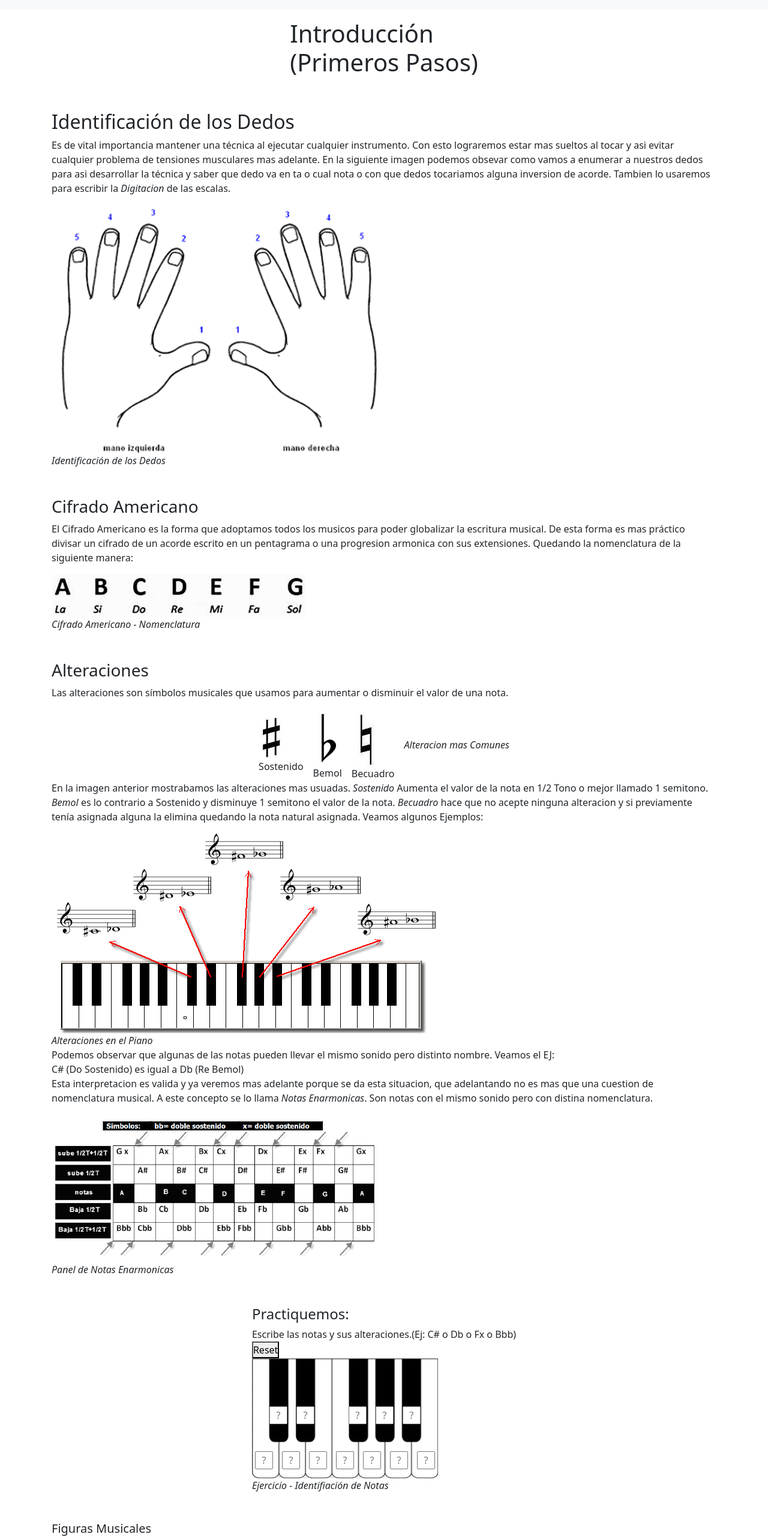
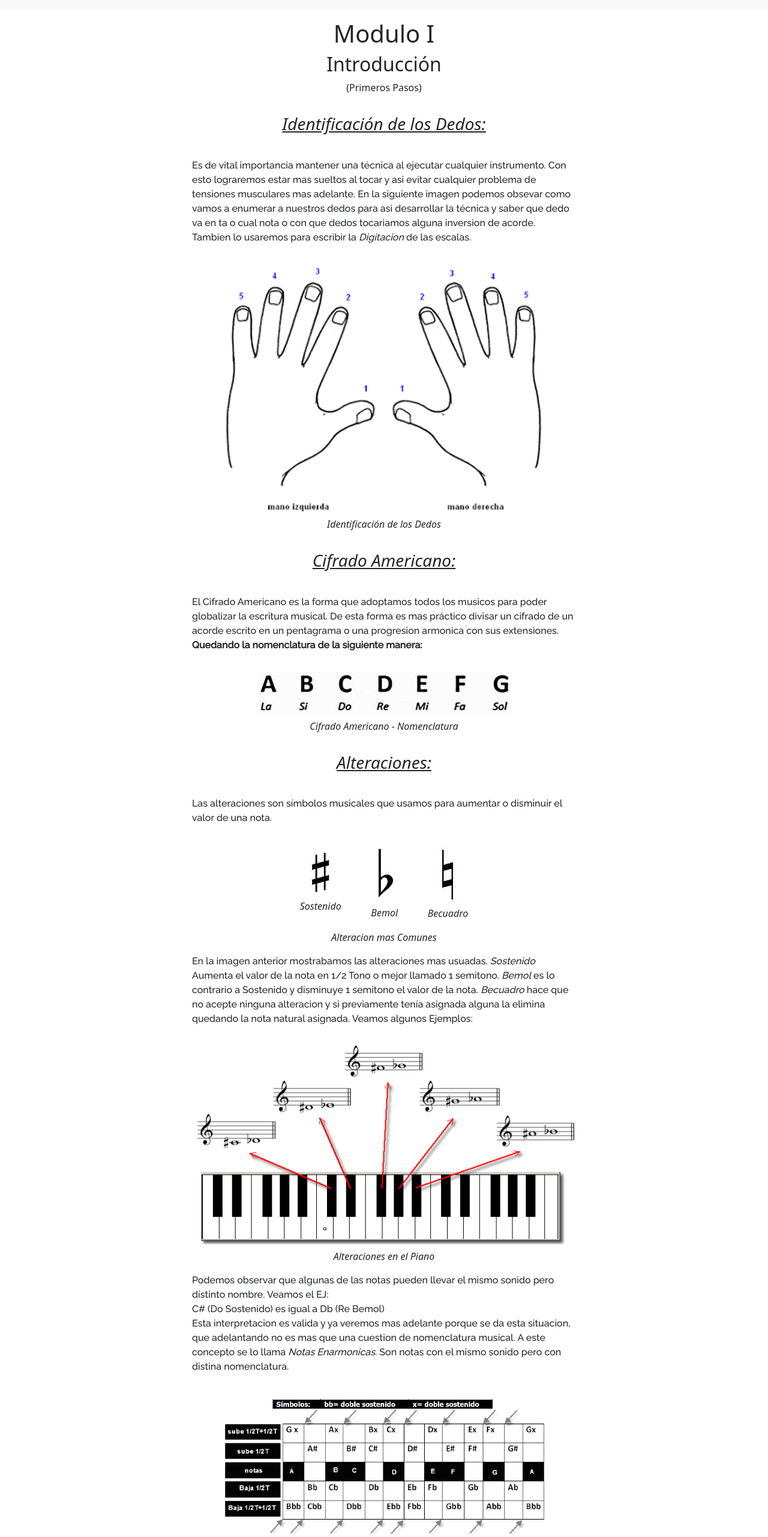
Before and after one commit to Brujomix/ChordBoxApp, a React (Create React App) app: page /Introduccion in a window 1280 px wide. Shown: the part 64-2627 px from the top of the page at 60% size. Built offline with nearby package versions, Linux system fonts and the light colour scheme.

Commit message:
Estilos de Introduccion

```diff
--- a/src/Components/Introduccion/Ej_Notas_Alteracionescopy.jsx
+++ b/src/Components/Introduccion/Ej_Notas_Alteracionescopy.jsx
@@ -6,46 +6,50 @@ export const Ej_Notas_Alteracionescopy = () => {
 
   const [notaSeleccionada, setNotaSeleccionada] = useState("");
 
+  const [notaDoSost, setNotaDoSost] = useState("")
+  const [notaReSost, setNotaReSost] = useState("")
+
+  const [notaFaSost, setNotaFaSost] = useState("")
+  const [notaSolSost, setNotaSolSost] = useState("")
+  const [notaLaSost, setNotaLaSost] = useState("")
+
+  const [notaDo, setNotaDo] = useState("")
+  const [notaRe, setNotaRe] = useState("")
+  const [notaMi, setNotaMi] = useState("")
+  const [notaFa, setNotaFa] = useState("")
+  const [notaSol, setNotaSol] = useState("")
+  const [notaLa, setNotaLa] = useState("")
+  const [notaSi, setNotaSi] = useState("")
+
   const checkValue = (nodo, Nota, Enarmonico1, Enarmonico2) => {
 
-    if (notaSeleccionada === Nota || notaSeleccionada === Enarmonico1 || notaSeleccionada === Enarmonico2) {
+    if (
+      notaSeleccionada === Nota ||
+      notaSeleccionada === Enarmonico1 ||
+      notaSeleccionada === Enarmonico2
+    ) {
       nodo.style.color = "#000";
       nodo.style.background = "#0f0";
+      nodo.value = notaSeleccionada
     } else {
       nodo.style.color = "#fff";
       nodo.style.background = "#f00f";
+      nodo.value = notaSeleccionada
     }
-  };
-
-  const resetValues = () => {
-    document.getElementById("inputC").value = "";
-    document.getElementById("inputCsostenido").value = "";
-    document.getElementById("inputD").value = "";
-    document.getElementById("inputDsostenido").value = "";
-    document.getElementById("inputE").value = "";
-    document.getElementById("inputF").value = "";
-    document.getElementById("inputFsostenido").value = "";
-    document.getElementById("inputG").value = "";
-    document.getElementById("inputGsostenido").value = "";
-    document.getElementById("inputA").value = "";
-    document.getElementById("inputAsostenido").value = "";
-    document.getElementById("inputB").value = "";
-    setMuestraSelector(false);
   };
 
   return (
     <>
-      <button onClick={resetValues}>Reset</button>
-
       <div className="Ej_Notas_Alteraciones">
         <div className="ContainerNotasNegras">
+          {/* Notas Negras 1 */}
+
           <div className="NotasNegras1">
             <input
               name="C#"
               id="inputCsostenido"
               placeholder="?"
-              value={notaSeleccionada}
-              onFocus={() => {
+              onClick={() => {
                 setMuestraSelector(true);
                 checkValue(
                   document.getElementById("inputCsostenido"),
@@ -58,15 +62,18 @@ export const Ej_Notas_Alteracionescopy = () => {
 
             <input
               name="D#"
+              value={notaReSost}
               placeholder="?"
               id="inputDsostenido"
               onFocus={() => setMuestraSelector(true)}
             />
           </div>
-
+          {/* Notas Negras 2 */}
           <div className="NotasNegras2">
             <input
+              name="F#"
               placeholder="?"
+              value={notaFaSost}
               id="inputFsostenido"
               onChange={(e) =>
                 checkValue(
@@ -80,7 +87,9 @@ export const Ej_Notas_Alteracionescopy = () => {
               onFocus={() => setMuestraSelector(true)}
             />
             <input
+              name="G#"
               placeholder="?"
+              value={notaSolSost}
               id="inputGsostenido"
               onChange={(e) =>
                 checkValue(
@@ -94,8 +103,9 @@ export const Ej_Notas_Alteracionescopy = () => {
               onFocus={() => setMuestraSelector(true)}
             />
             <input
-              readOnly
+              name="A#"
               placeholder="?"
+              value={notaLaSost}
               id="inputAsostenido"
               onChange={(e) =>
                 checkValue(
@@ -110,9 +120,12 @@ export const Ej_Notas_Alteracionescopy = () => {
             />
           </div>
         </div>
+        {/* Notas Blancas */}
         <div className="NotasBlancas">
           <input
             placeholder="?"
+            name="C"
+            value={notaDo}
             id="inputC"
             onChange={(e) =>
               checkValue(e, document.getElementById("inputC"), "C", "B#", "Dbb")
@@ -120,7 +133,9 @@ export const Ej_Notas_Alteracionescopy = () => {
             onFocus={() => setMuestraSelector(true)}
           />
           <input
+            name="D"
             placeholder="?"
+            value={notaRe}
             id="inputD"
             onChange={(e) =>
               checkValue(e, document.getElementById("inputD"), "D", "Cx", "Ebb")
@@ -128,7 +143,9 @@ export const Ej_Notas_Alteracionescopy = () => {
             onFocus={() => setMuestraSelector(true)}
           />
           <input
+            name="E"
             placeholder="?"
+            value={notaMi}
             id="inputE"
             onChange={(e) =>
               checkValue(e, document.getElementById("inputE"), "E", "Dx", "Fb")
@@ -136,7 +153,9 @@ export const Ej_Notas_Alteracionescopy = () => {
             onFocus={() => setMuestraSelector(true)}
           />
           <input
+            name="F"
             placeholder="?"
+            value={notaFa}
             id="inputF"
             onChange={(e) =>
               checkValue(e, document.getElementById("inputF"), "F", "E#", "Gbb")
@@ -144,7 +163,9 @@ export const Ej_Notas_Alteracionescopy = () => {
             onFocus={() => setMuestraSelector(true)}
           />
           <input
+            name="G"
             placeholder="?"
+            value={notaSol}
             id="inputG"
             onChange={(e) =>
               checkValue(e, document.getElementById("inputG"), "G", "Fx", "Abb")
@@ -152,7 +173,9 @@ export const Ej_Notas_Alteracionescopy = () => {
             onFocus={() => setMuestraSelector(true)}
           />
           <input
+            name="A"
             placeholder="?"
+            value={notaLa}
             id="inputA"
             onChange={(e) =>
               checkValue(e, document.getElementById("inputA"), "A", "Bbb", "Gx")
@@ -160,7 +183,9 @@ export const Ej_Notas_Alteracionescopy = () => {
             onFocus={() => setMuestraSelector(true)}
           />
           <input
+            name="B"
             placeholder="?"
+            value={notaSi}
             id="inputB"
             onChange={(e) =>
               checkValue(e, document.getElementById("inputB"), "B", "Cb", "Ax")
--- a/src/Components/Introduccion/SelectorNotas.jsx
+++ b/src/Components/Introduccion/SelectorNotas.jsx
@@ -7,11 +7,11 @@ export const SelectorNotas = ({mostrar, clickClose, clickNota}) => {
 
     <div className={mostrar ? "SelectorNotasOn" : "SelectorNotasOff"}>
       {ArraySelectorNotas.SelectorNotas.map((e) => (
-        <div className="ContainerNotas" key={e.id}>
+        <div className="ButtonNotas" key={e.id}>
           <button onClick={clickNota}>{e.Nota}</button>
         </div>
       ))}
-    <div>
+    <div className="ButtonPanel">
       <button onClick={clickClose}>Close</button>
     </div>
     </div>
--- a/src/Pages/Introduccion.jsx
+++ b/src/Pages/Introduccion.jsx
@@ -20,14 +20,14 @@ import { SelectorNotas } from "../Components/Introduccion";
 export const Introduccion = () => {
   return (
     <Container className="Introduccion">
-      <div>
-        <h1>
-          Introducción <span>(Primeros Pasos)</span>
-        </h1>
-      </div>
+      <header>
+        <h1>Modulo I</h1>
+        <h2>Introducción</h2>
+        <span>(Primeros Pasos)</span>
+      </header>
 
-      <div>
-        <h2>Identificación de los Dedos</h2>
+      <h3>Identificación de los Dedos:</h3>
+      <section>
         <p>
           Es de vital importancia mantener una técnica al ejecutar cualquier
           instrumento. Con esto lograremos estar mas sueltos al tocar y asi
@@ -38,48 +38,51 @@ export const Introduccion = () => {
           usaremos para escribir la <i>Digitacion</i> de las escalas.
         </p>
 
-        <div>
+        <div className="ImagenFigcap">
           <img src={dedos} alt="Identificación de las manos" />
           <figcaption>Identificación de los Dedos</figcaption>
         </div>
-      </div>
+      </section>
 
-      <div>
-        <h3>Cifrado Americano</h3>
+      <h3>Cifrado Americano:</h3>
+      <section>
         <p>
           El Cifrado Americano es la forma que adoptamos todos los musicos para
           poder globalizar la escritura musical. De esta forma es mas práctico
           divisar un cifrado de un acorde escrito en un pentagrama o una
-          progresion armonica con sus extensiones. Quedando la nomenclatura de
-          la siguiente manera:{" "}
+          progresion armonica con sus extensiones.
+          <br />
+          <b>Quedando la nomenclatura de la siguiente manera:</b>
         </p>
-        <div>
+        <div className="ImagenFigcap">
           <img
             src={cifradoamericano}
             alt="Cifrado Americano, nombres de las notas"
           />
           <figcaption>Cifrado Americano - Nomenclatura</figcaption>
         </div>
-      </div>
+      </section>
 
-      <div>
-        <h3>Alteraciones</h3>
+      <h3>Alteraciones:</h3>
+      <section>
         <p>
           Las alteraciones son símbolos musicales que usamos para aumentar o
           disminuir el valor de una nota.
         </p>
         <div className="Alteraciones">
-          <div>
+          <div className="ContainerAlteraciones">
+            <div className="ImagenFigcap">
               <img src={sostenido} alt="Sostenido Alteracion musical" />
-            <span>Sostenido</span>
+              <figcaption>Sostenido</figcaption>
             </div>
-          <div>
+            <div className="ImagenFigcap">
               <img src={bemol} alt="Bemol Alteracion musical" />
-            <span>Bemol</span>
+              <figcaption>Bemol</figcaption>
             </div>
-          <div>
+            <div className="ImagenFigcap">
               <img src={becuadro} alt="Becuadro Alteracion musical" />
-            <span>Becuadro</span>
+              <figcaption>Becuadro</figcaption>
+            </div>
           </div>
           <figcaption>Alteracion mas Comunes</figcaption>
         </div>
@@ -91,10 +94,12 @@ export const Introduccion = () => {
           acepte ninguna alteracion y si previamente tenía asignada alguna la
           elimina quedando la nota natural asignada. Veamos algunos Ejemplos:
         </p>
-        <div>
+
+        <div className="ImagenFigcap">
           <img src={alteraciones} alt="Alteracion en el teclado" />
           <figcaption>Alteraciones en el Piano</figcaption>
         </div>
+
         <p>
           Podemos observar que algunas de las notas pueden llevar el mismo
           sonido pero distinto nombre. Veamos el EJ:
@@ -106,26 +111,23 @@ export const Introduccion = () => {
           distina nomenclatura.
         </p>
 
-        <div>
+        <div className="ImagenFigcap">
           <img src={enarmonicos} alt="Panel Notas Enarmonicas" />
           <figcaption>Panel de Notas Enarmonicas</figcaption>
         </div>
-      </div>
+      </section>
 
-      <div>
       <h4>Practiquemos:</h4>
-        <span>
-          Escribe las notas y sus alteraciones.(Ej: C# o Db o Fx o Bbb)
-        </span>
-        <div>
+      <section>
+        <div className="ImagenFigcap">
           <Ej_Notas_Alteracionescopy />
           <SelectorNotas />
           <figcaption>Ejercicio - Identifiación de Notas</figcaption>
         </div>
-      </div>
+      </section>
 
-      <div>
-        <h5>Figuras Musicales</h5>
+      <h3>Figuras Musicales:</h3>
+      <section>
         <p>
           Para que podamos identificar cual es la duración de las notas
           ejecutadas debemos conocer las figuras musicales y sus valores. El
@@ -145,32 +147,30 @@ export const Introduccion = () => {
           como el reloj pasa los segundos. Pero es un termino facil de comparar
           para su aprendizaje. Veamos ahora nuestras figuras y sus valores.
         </p>
-        <div>
+        <div className="ImagenFigcap">
           <img
             src={valoresfigurasbinarias}
             alt="Valores de figuras Muscicales"
           />
           <figcaption>Valores de las Figuras Musicales binarias</figcaption>
         </div>
-      </div>
+      </section>
 
-      <div>
-        <h5>Parte de las Figuras Musicales</h5>
-        <div>
+      <h3>Parte de las Figuras Musicales:</h3>
+      <section className="PartesFiguraMusical">
+        <div className="ImagenFigcap">
           <img src={figurapartes} alt="Partes de una figura musical" />
           <figcaption>Partes de una figura musical</figcaption>
         </div>
-        <div>
         <ul>
-            <li>Corchete</li>
-            <li>Plica</li>
-            <li>Cabeza</li>
+          <li>1 - Corchete</li>
+          <li>2 - Plica</li>
+          <li>3 - Cabeza</li>
         </ul>
-        </div>
-      </div>
+      </section>
 
-      <div>
-        <h5>Puntillo</h5>
+      <h3>Puntillo:</h3>
+      <section>
         <p>
           El <i>Puntillo</i> agrega a la nota la mitad de su valor. Ejemplo. Si
           tenemos una figura como la blanca y le adicionamos un puntillo, el
@@ -179,24 +179,21 @@ export const Introduccion = () => {
           ya le precede. Blanca con dos puntillos 3 1/2 pulsos. Seria igual a 2
           negras y 1 corchea.
         </p>
-        <div>
+        <div className="ImagenFigcap">
           <img src={figurapuntillo} alt="Figuras con puntillo" />
-
           <figcaption>Negra con puntillo. Valor de 1 pulso y medio</figcaption>
         </div>
-        <div>
+        <div className="ImagenFigcap">
           <img
             src={valoresfigurasternarias}
             alt="Valores de figuras Muscicales Subdivision ternaria"
           />
           <figcaption>Valores de las Figuras Musicales ternarias</figcaption>
         </div>
-      </div>
+      </section>
 
-      <div>
-        <h6>Test Introdcuccion</h6>
-        Aqui Ejercicios
-      </div>
+      <h4>Test Introdcuccion</h4>
+      <section>Aqui Ejercicios</section>
     </Container>
   );
 };
--- a/src/Styles/_Component/_SelectorNotas.scss
+++ b/src/Styles/_Component/_SelectorNotas.scss
@@ -4,7 +4,12 @@
     border: 1px solid black;
     border-radius: 8px;
     padding: 4px;
-    .ContainerNotas{
+    .ButtonPanel{
+        Button{
+            padding: 4px;
+        }
+    }
+    .ButtonNotas{
         button{
             width: 25px;
             height: 25px;
--- a/src/Styles/_Pages/_Introduccion.scss
+++ b/src/Styles/_Pages/_Introduccion.scss
@@ -1,8 +1,13 @@
 .Introduccion{
-    @include flexible(column, center, center, 3em, wrap);
-    padding:1em;
+    @include flexible(column, center, center, 2em, wrap);
+    padding: 1em;
+    .PartesFiguraMusical{
+        @include flexible(row, center, center, 2em, wrap);
+    }
     .Alteraciones{
-        @include flexible(row, center, center, 1em, wrap);
-
+        @include flexible(column, center, center, 1em, wrap);
+        .ContainerAlteraciones{
+            @include flexible(row, center, center, 3em, wrap);
+        }
     }
 }
--- a/src/Styles/_Reset/_Reset.scss
+++ b/src/Styles/_Reset/_Reset.scss
@@ -2,6 +2,32 @@
     box-sizing: border-box;
     padding: 0;
     margin: 0;
+}
+
+body{
+    .ImagenFigcap{
+        @include flexible(column, center, center, .5em, nowrap )
+    }
+}
+
+header{
+    text-align: center;
+}
+
+h3{
+    font-style: italic;
+    text-decoration: underline;
+}
+
+section{
+    @include flexible(column, center, center, 1em, nowrap);
+    p{
+        max-width: 640px;
+        font-family: "Raleway", sans-serif;
+    }
+    img{
+        max-width: 640px;
+    }
 }
 
 figcaption{
@@ -11,3 +37,7 @@ figcaption{
 span{
     display: block;
 }
+
+ul{
+    list-style: none;
+}
--- a/src/Styles/index.scss
+++ b/src/Styles/index.scss
@@ -1,3 +1,6 @@
+/* Font Google P */
+@import url('https://fonts.googleapis.com/css2?family=Raleway:wght@500&display=swap');
+
 /* Bootstrap */
 @import '~bootstrap/scss/bootstrap';
 
```
Lines whose indentation alone changed are shown as unchanged.
